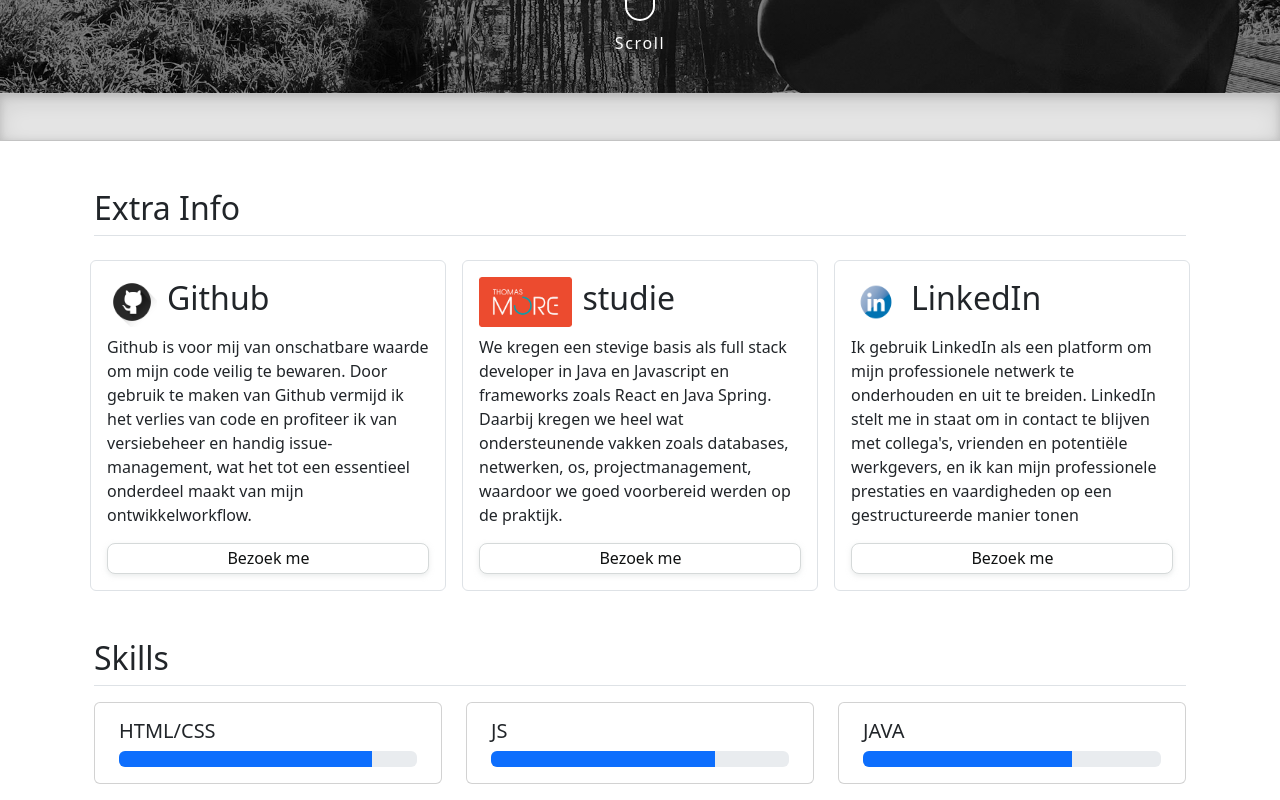
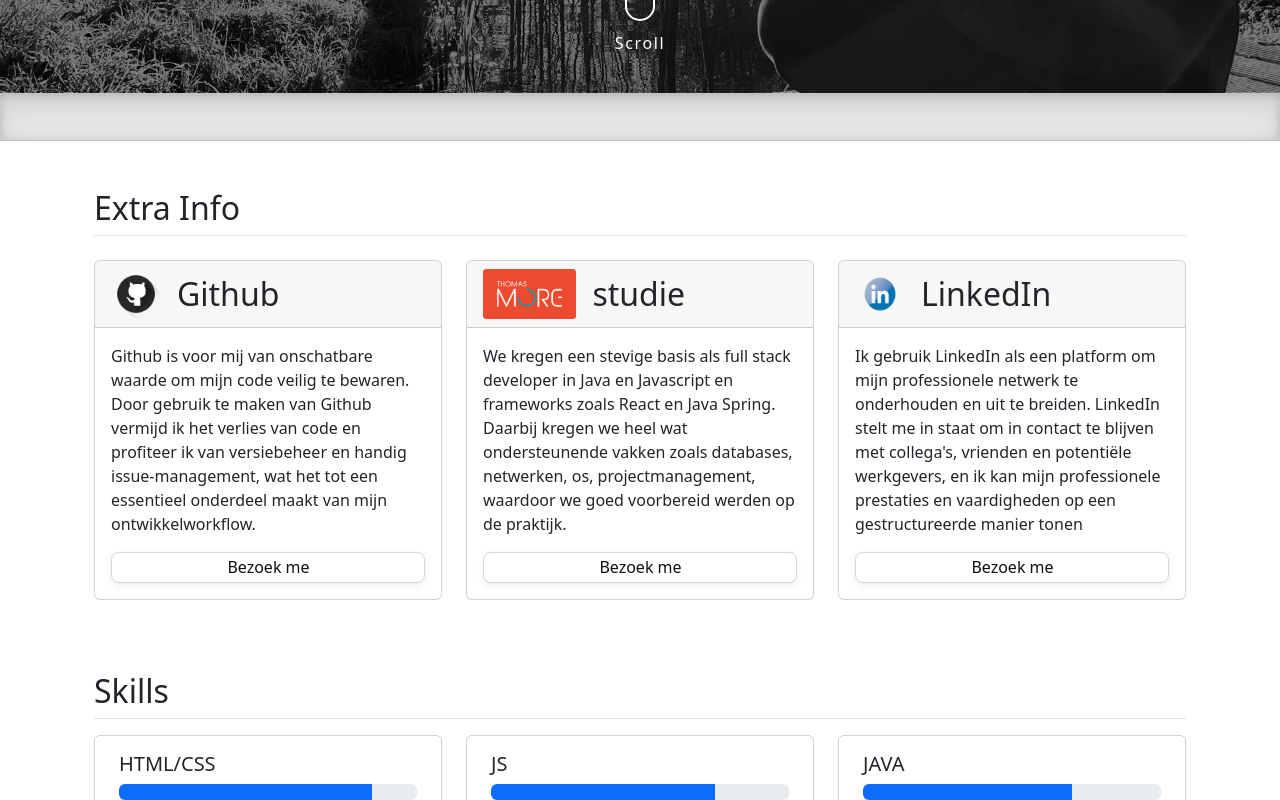
Before and after one commit to kristofmoons/porfolio, a React (Create React App) app: page /#/ in a window 1280 px wide. Shown: the part 445-1245 px from the top of the page. Built offline with nearby package versions, Linux system fonts and the light colour scheme.

Commit message:
Update layout button

```diff
--- a/src/components/MoreInfo.js
+++ b/src/components/MoreInfo.js
@@ -6,11 +6,10 @@ function Info(props) {
   };
 
   return (
-    <div className="col-lg d-flex align-items-start border rounded p-3 mx-2">
-      <div style={{ display: "flex", flexDirection: "column" }}>
+    <div className="col-lg-4 mb-4">
+      <div className="card h-100">
         <div
-          className={"mb-2"}
-          style={{ display: "flex", alignItems: "center", cursor: "pointer" }}
+          className="card-header d-flex align-items-center cursor-pointer"
           onClick={handleRedirect}
         >
           <img
@@ -18,16 +17,18 @@ function Info(props) {
             alt={props.title + " logo"}
             style={{ height: "50px", width: "auto" }}
           />
-          <h2 style={{ marginLeft: "10px" }}>{props.title}</h2>
+          <h2 className="ms-3 mb-0">{props.title}</h2>
         </div>
-        <p>{props.text}</p>
-        <button class="button-visit" role="button" onClick={handleRedirect}>Bezoek me</button>
-
+        <div className="card-body d-flex flex-column">
+          <p className="flex-grow-1">{props.text}</p>
+          <button className="button-visit" onClick={handleRedirect}>
+            Bezoek me
+          </button>
+        </div>
       </div>
     </div>
   );
 }
-
 export function MoreInfo() {
   return (
     <div className="container px-4 py-5" id="hanging-icons">
@@ -44,7 +45,9 @@ export function MoreInfo() {
         />
         <Info
           logoSrc={"/images/thomasmore.jpg"}
-          link={"https://thomasmore.be/nl/opleidingen/graduaat/programmeren/sint-katelijne-waver/basistraject"}
+          link={
+            "https://thomasmore.be/nl/opleidingen/graduaat/programmeren/sint-katelijne-waver/basistraject"
+          }
           title={"studie"}
           text={
             "We kregen een stevige basis als full stack developer in Java en Javascript en frameworks zoals React en Java Spring. " +
```
